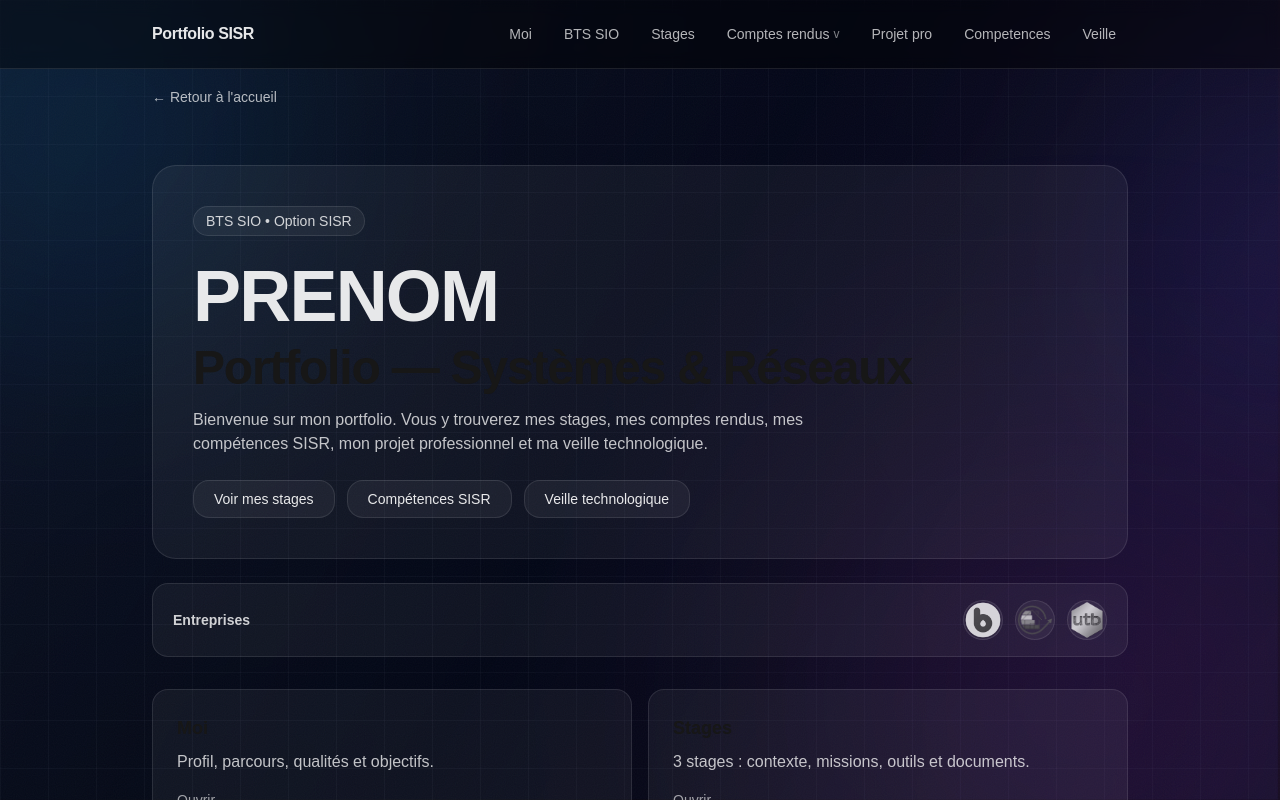
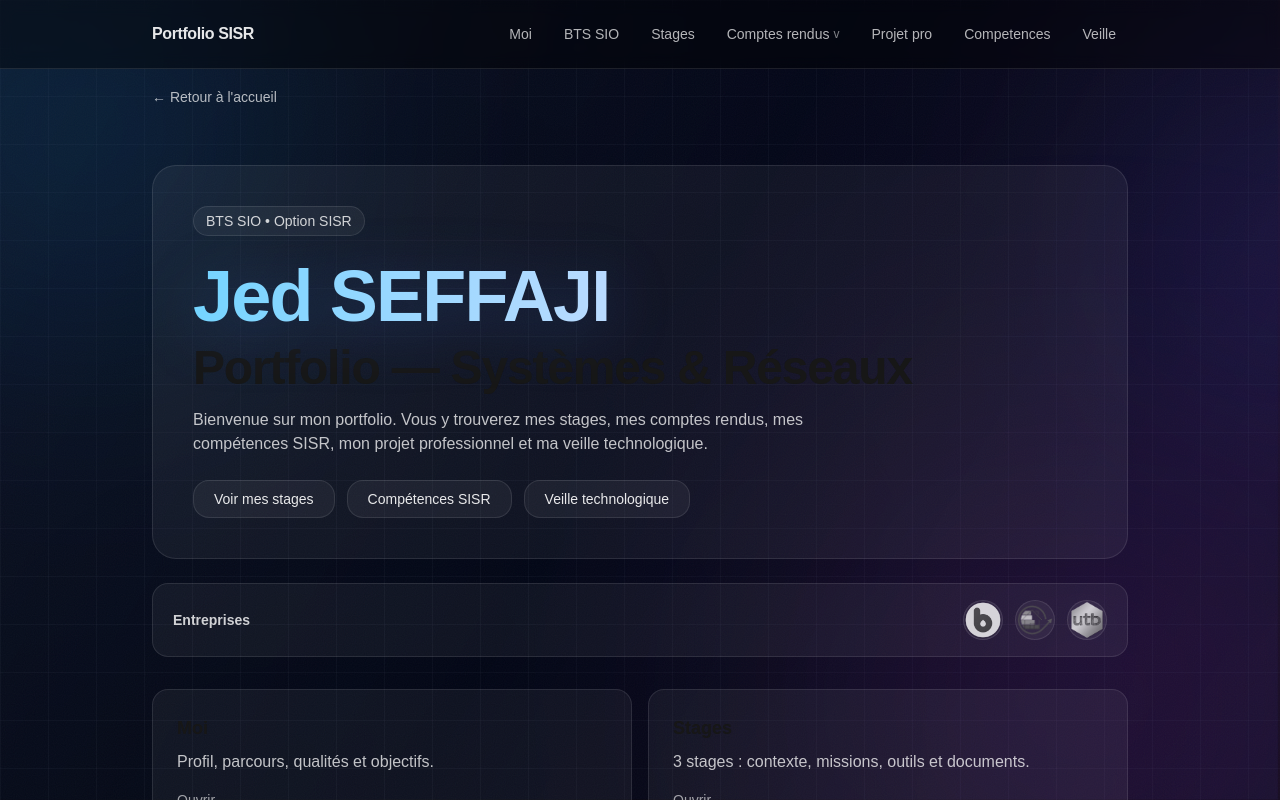
Before and after one commit to jedseffaji/portfolio-bts-sio, a Next.js app: page / in a window 1280 px wide. Shown: the top 802 px of the page. Built offline with nearby package versions, Linux system fonts and the light colour scheme.

Commit message:
Ajout prenom sur accueil

```diff
--- a/app/page.tsx
+++ b/app/page.tsx
@@ -16,8 +16,8 @@ export default function Home() {
           BTS SIO • Option SISR
         </p>
 
-        <p className="mt-6 text-5xl font-extrabold tracking-tight text-white/90 sm:text-6xl lg:text-7xl">
-          PRENOM
+        <p className="mt-6 text-5xl font-extrabold tracking-tight text-transparent bg-clip-text bg-gradient-to-r from-sky-300 via-blue-200 to-violet-300 drop-shadow-[0_10px_30px_rgba(59,130,246,0.25)] sm:text-6xl lg:text-7xl">
+          Jed SEFFAJI
         </p>
 
         <h1 className="mt-3 text-4xl font-extrabold tracking-tight sm:text-5xl">
```
